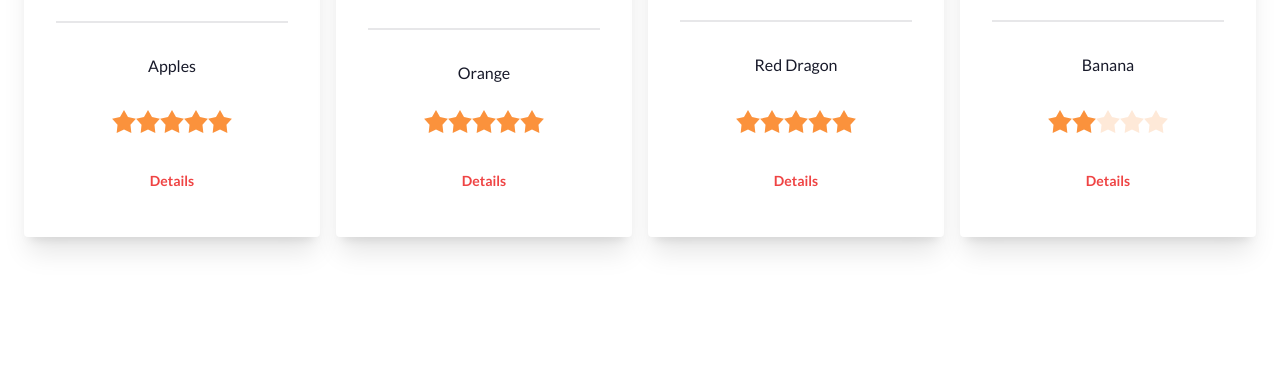
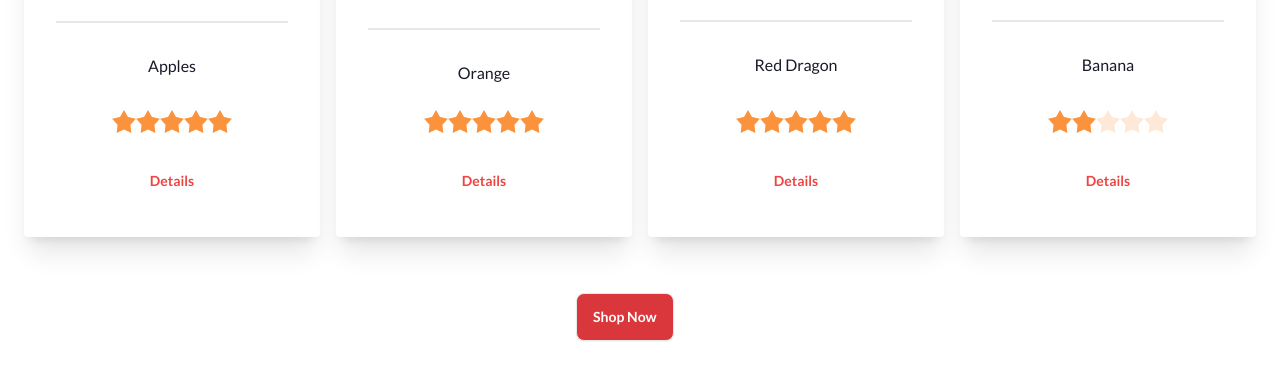
Before and after one commit to mstsurnalyakter/Fruit_Burst_Website, a plain HTML site: page index.html in a window 1280 px wide. Shown: the part 1413-1792 px from the top of the page. Before the commit the page ends 1746 px from the top, so only its background shows below. Drawn offline with nearby package versions, Linux system fonts and the light colour scheme.

Commit message:
deal section button added

```diff
--- a/index.html
+++ b/index.html
@@ -314,7 +314,6 @@
 
         <!-- Card Container  -->
         <section class="grid grid-cols-1 gap-4 md:grid-cols-2 lg:grid-cols-4">
-
           <!-- first card -->
           <div class="card bg-base-100 shadow-xl">
             <figure>
@@ -357,7 +356,7 @@
           </div>
 
           <!-- second card -->
-          <div class="card  bg-base-100 shadow-xl">
+          <div class="card bg-base-100 shadow-xl">
             <figure>
               <img src="./images/fruit7.png" alt="Apple" />
             </figure>
@@ -398,7 +397,7 @@
           </div>
 
           <!-- three card -->
-          <div class="card  bg-base-100 shadow-xl">
+          <div class="card bg-base-100 shadow-xl">
             <figure>
               <img src="./images/fruit8.png" alt="Apple" />
             </figure>
@@ -439,7 +438,7 @@
           </div>
 
           <!-- fourth card -->
-          <div class="card  bg-base-100 shadow-xl">
+          <div class="card bg-base-100 shadow-xl">
             <figure>
               <img src="./images/fruit9.png" alt="Apple" />
             </figure>
@@ -478,11 +477,17 @@
               <button class="btn btn-ghost text-red-500">Details</button>
             </div>
           </div>
+        </section>
 
+        <section class="w-32 mx-auto mt-14">
+          <button
+          class="btn bg-commonColor hover:bg-commonColor rounded-lg text-white"
+        >
+          Shop Now
+        </button>
+        </section>
 
-        </section>
       </section>
-
     </main>
   </body>
 </html>
```
